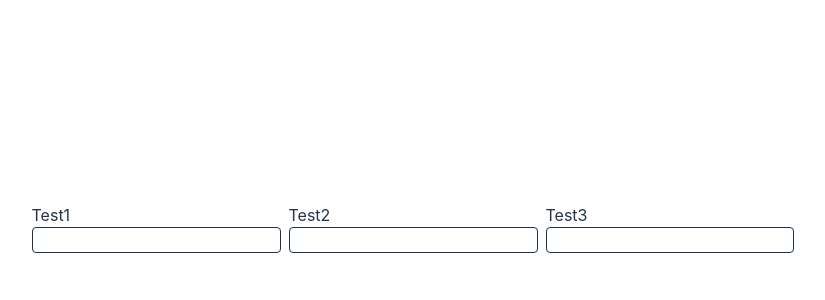
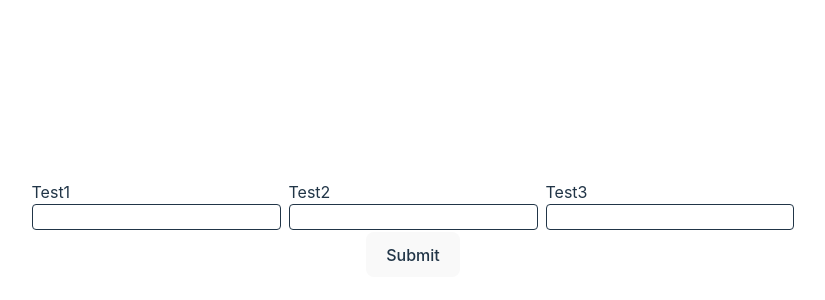
Before and after one commit to AlexFlok1/react-formation, a React (Vite) app: page / in a window 1280 px wide. Shown: the part 172-472 px from the top of the page, without its empty margins (227-1052 px from the left). Built offline with nearby package versions, Linux system fonts and the light colour scheme.

Commit message:
added submit button component;

```diff
--- a/src/components/RFForm/RFForm.tsx
+++ b/src/components/RFForm/RFForm.tsx
@@ -1,11 +1,14 @@
 import RFRow, { RFRowProps } from "../RFRow/RFRow"
+import RFSubmit, { RFSubmitProps } from "../RFSubmit/RFSubmit"
 
 type FormProps = {
     form: RFRowProps[]
+    submit?: RFSubmitProps
 }
 
-export default function RFForm(props: FormProps){
+export default function RFForm({form, submit}: FormProps){
     return <>
-        {props.form.map(rowProps => <RFRow {...rowProps} />)}
+        {form.map(rowProps => <RFRow {...rowProps} />)}
+        {(form.length > 0 || submit?.label) && <RFSubmit {...submit} />}
     </>
 }
--- a/src/components/RFSubmit/RFSubmit.tsx
+++ b/src/components/RFSubmit/RFSubmit.tsx
@@ -0,0 +1,9 @@
+import { Button } from "@headlessui/react";
+
+export type RFSubmitProps = {
+    label?: string
+}
+
+export default function RFSubmit({label = "Submit"}: RFSubmitProps){
+    return <Button>{label}</Button>
+}
```
